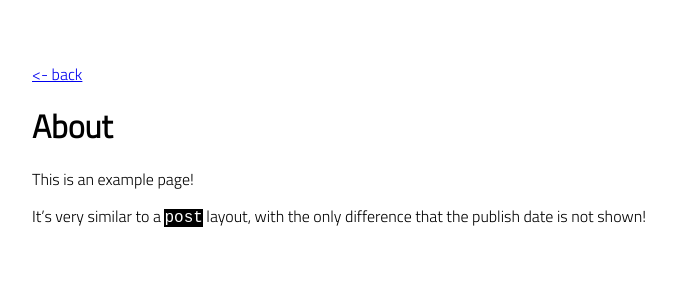
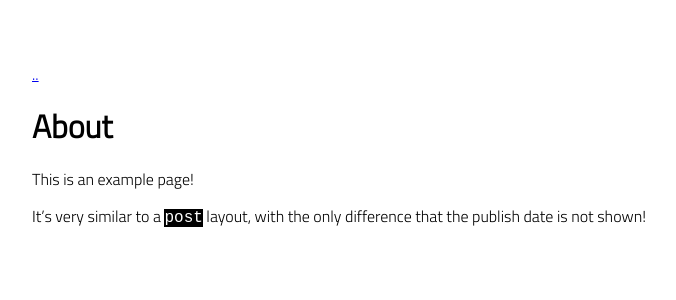
Before and after one commit to tehmaspc/tehmaspc.github.io, a Jekyll site: the page built from about.md, in a window 1280 px wide. Shown: the top 300 px of the page, without its empty margins (301-977 px from the left). Built offline with Jekyll 4.4.1, drawn with Linux system fonts in a browser that asks for light colours.

Commit message:
Update configs

```diff
--- a/_config.yml
+++ b/_config.yml
@@ -15,7 +15,7 @@ remote_theme: riggraz/no-style-please
 
 theme_config:
   appearance: "light" # can be "light", "dark" or "auto"
-  back_home_text: "<- back" # customize text for homepage link in post layout
+  back_home_text: ".." # customize text for homepage link in post layout
   date_format: "%Y-%m-%d" # customize how date is formatted
   show_description: false # show blog description in home page
 
```
